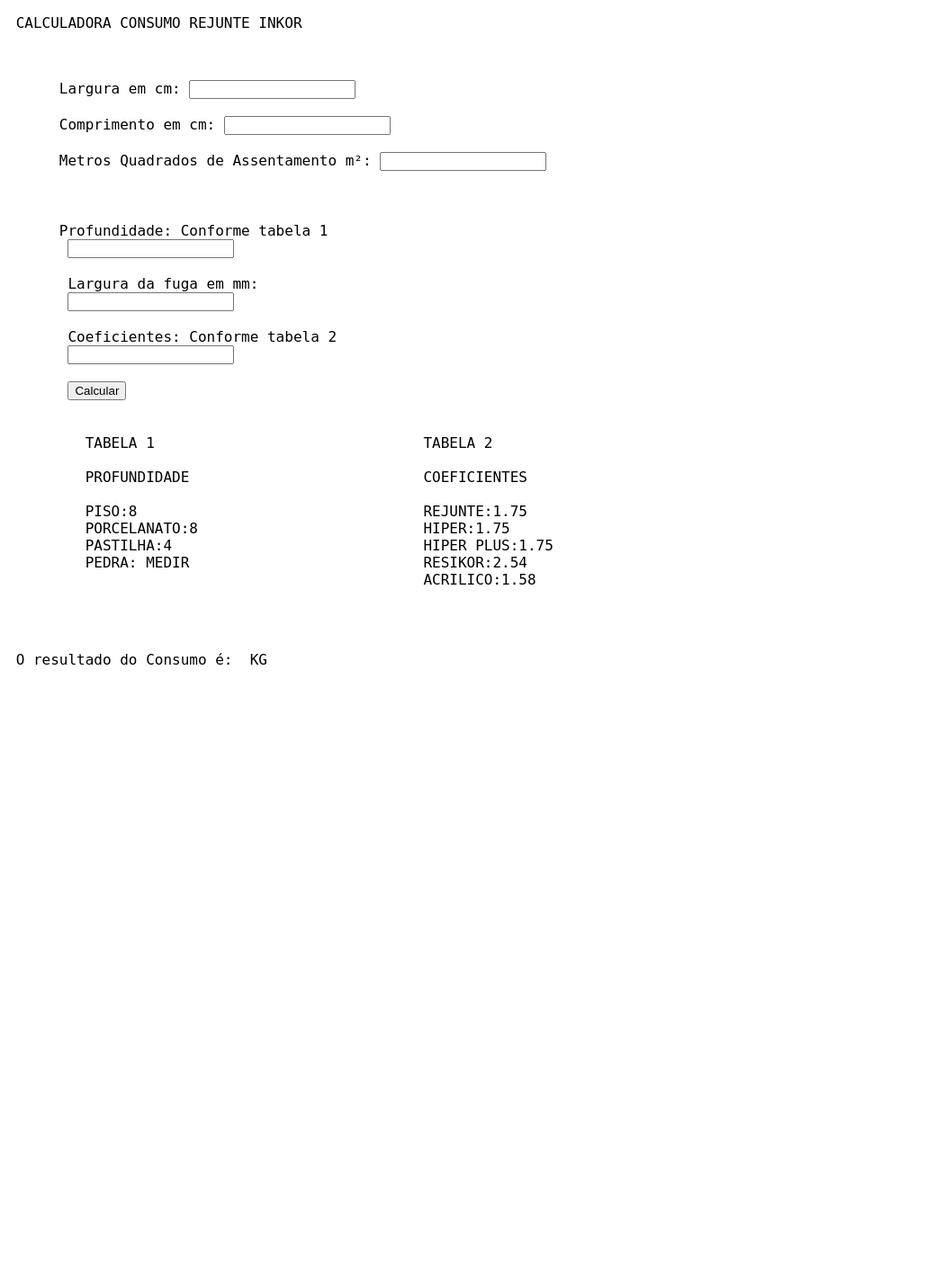
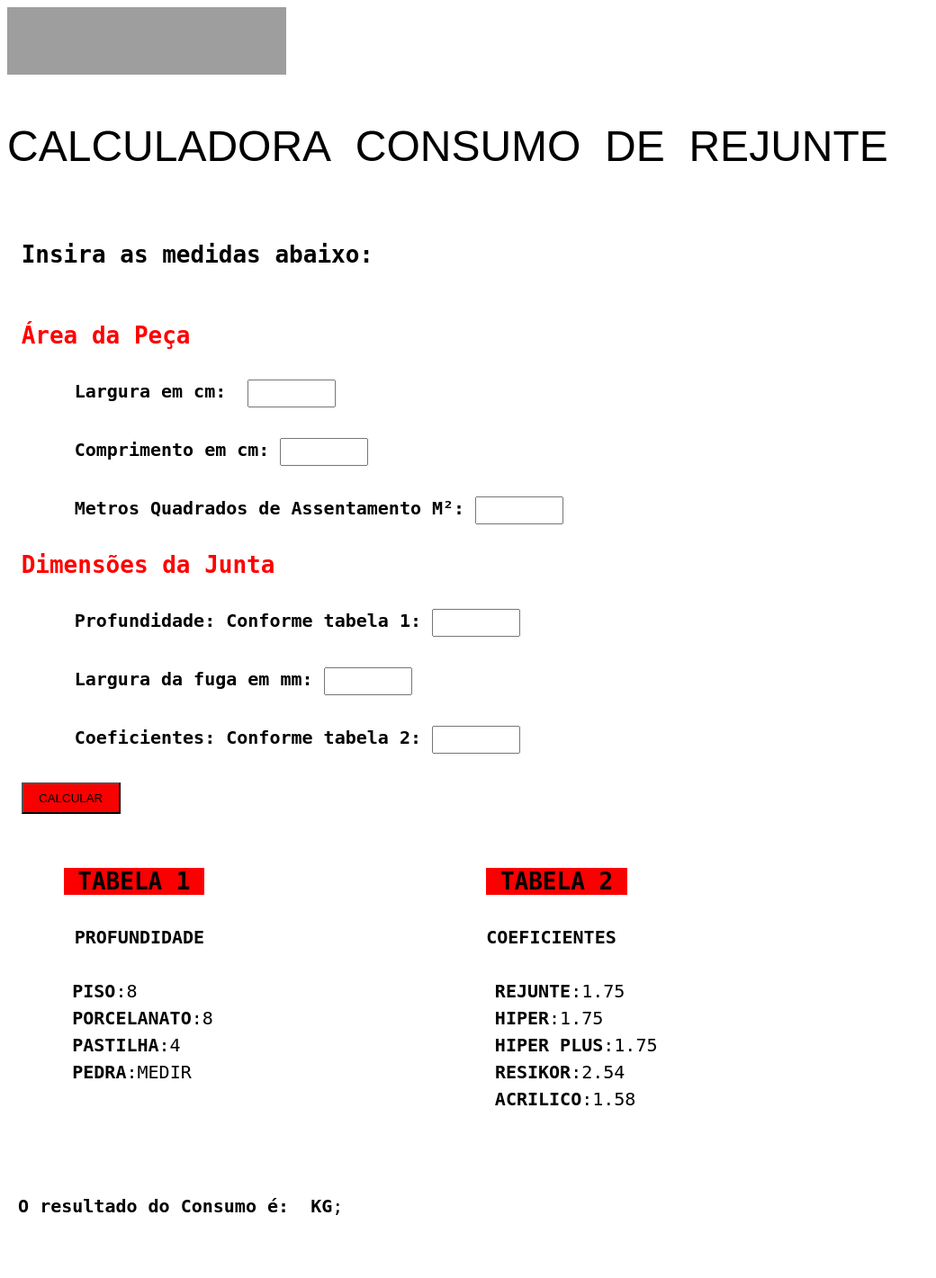
Before and after one commit to Hamilto170/Calculadora-Consumo-Rejunte, a PHP site: page / in a window 1280 px wide. Shown: the whole page at 90% size, without its empty margins (0-1040 px from the left). Before the commit the page ends 739 px from the top, so only its background shows below. Run offline with PHP 8.4, Linux system fonts and the light colour scheme; data that the repository does not hold is empty; grey boxes are pictures that could not be loaded.

Commit message:
Update index.php

```diff
--- a/index.php
+++ b/index.php
@@ -2,54 +2,56 @@
 <html lang = "pt-br">
 <head>
    <title>Calculadora Consumo Rejunte Inkor</title>
+   <img src="logo.png" alt="some text" width=310 height=75>
    <meta charset = "UTF-8">
-    <font size="4">
+    <br/>
+    <font style="font-family:fantasy"size="12" >
+    <p>CALCULADORA&nbsp;&nbsp;CONSUMO&nbsp;&nbsp;DE&nbsp;&nbsp;REJUNTE</p> </font>
+    <pre>
 </head>
 <body>
-   <form action="" method="post" >
+<font size="6" color="Black"> <b>Insira as medidas abaixo:</b>
 
-       <pre> CALCULADORA CONSUMO REJUNTE INKOR
-       <pre>
-      Largura em cm: <input name="num1" type="text"><br>
-      Comprimento em cm: <input name="num2" type="text"><br>
-      Metros Quadrados de Assentamento m²: <input name="mqa" type="text"><br>
+<form action="" method="post">
+<font size="6 " color="red"> <b>Área da Peça</b></font>
 
+    <font size="5" color="black"> <b>Largura em cm:</b>  <input type="text" name="lar" style="width:90px; height:25px;"><br> </font>
+    <font size="5" color="black"> <b>Comprimento em cm:</b> <input type="text" name="comp" style="width:90px; height:25px;"><br> </font>
+    <font size="5" color="black"> <b>Metros Quadrados de Assentamento M²:</b> <input type="text" name="mqa" style="width:90px; height:25px;"><br> </font>
+<font size="6" color="red"> <b>Dimensões da Junta</b></font>
 
-      Profundidade: Conforme tabela 1
-       <input name = "prof" type="text"><br>
-       Largura da fuga em mm:
-       <input name = "laf" type="text"><br>
-       Coeficientes: Conforme tabela 2
-       <input name = "coef" type="text"><br>
-       <input type="submit" name="operacao" value="Calcular">
-   <form>
+    <font size="5" color="black"> <b>Profundidade: Conforme tabela 1:</b> <input type="text" name="prof" style="width:90px; height:25px;"><br> </font>
+    <font size="5" color="black"> <b>Largura da fuga em mm:</b> <input type="text" name="laf" style="width:90px; height:25px;"><br> </font>
+    <font size="5" color="black"> <b>Coeficientes: Conforme tabela 2:</b> <input type="text" name="coef" style="width:90px; height:25px;"><br> </font>
+ <input type="submit" style="width: 110px; height: 35px; background-color:#fa0000; font-family:sans-serif "name="total" value="CALCULAR">
+   </form>
+    <font size="6" style="background-color:#fa0000"> <b>TABELA 1</b> </font>                    <font size="6" style="background-color:#fa0000"> <b>TABELA 2</b> </font>
 
-         TABELA 1                               TABELA 2
+    <font size="5"> <b>PROFUNDIDADE</b>                          <b>COEFICIENTES</b>
 
-         PROFUNDIDADE                           COEFICIENTES
-
-         PISO:8                                 REJUNTE:1.75
-         PORCELANATO:8                          HIPER:1.75
-         PASTILHA:4                             HIPER PLUS:1.75
-         PEDRA: MEDIR                           RESIKOR:2.54
-                                                ACRILICO:1.58
+      <b>PISO</b>:8                                 <b>REJUNTE</b>:1.75
+      <b>PORCELANATO</b>:8                          <b>HIPER</b>:1.75
+      <b>PASTILHA</b>:4                             <b>HIPER PLUS</b>:1.75
+      <b>PEDRA</b>:MEDIR                            <b>RESIKOR</b>:2.54
+                                             <b>ACRILICO</b>:1.58
        <pre>
 
 <?php
 
-   $lar = $_POST['num1'];
-   $tota= $_POST['operacao'];
-   $comp= $_POST['num2'];
-   $prof= $_POST['prof'];
-   $lf= $_POST['laf'];
-   $coef= $_POST["coef"];
-   $mqa= $_POST['mqa'];
 
-    if( !empty($tota) ) {
-     if($tota == 'Calcular')
-      $tota = (((($lar*10)+($comp*10))*$prof*$lf*$coef)/($lar*$comp*100))*$mqa;
+  $lar = isset($_POST['lar']) ? $_POST['lar'] : '';
+  $total = isset($_POST['total']) ? $_POST['total'] : '';
+  $comp = isset($_POST['comp']) ? $_POST['comp'] : '';
+  $prof = isset($_POST['prof']) ? $_POST['prof'] : '';
+  $laf = isset($_POST['laf']) ? $_POST['laf'] : '';
+  $coef = isset($_POST['coef']) ? $_POST['coef'] : '';
+  $mqa = isset($_POST['mqa']) ? $_POST['mqa'] : '';
+
+    if( !empty($total) ) {
+     if($total == 'CALCULAR')
+      $total = (((($lar*10)+($comp*10))*$prof*$laf*$coef)/($lar*$comp*100))*$mqa;
    }
-            echo "<pre> O resultado do Consumo é: $tota KG";
+             echo "<pre> <b>O resultado do Consumo é: $total KG</b>;";
 
 ?>
 </body>
```
